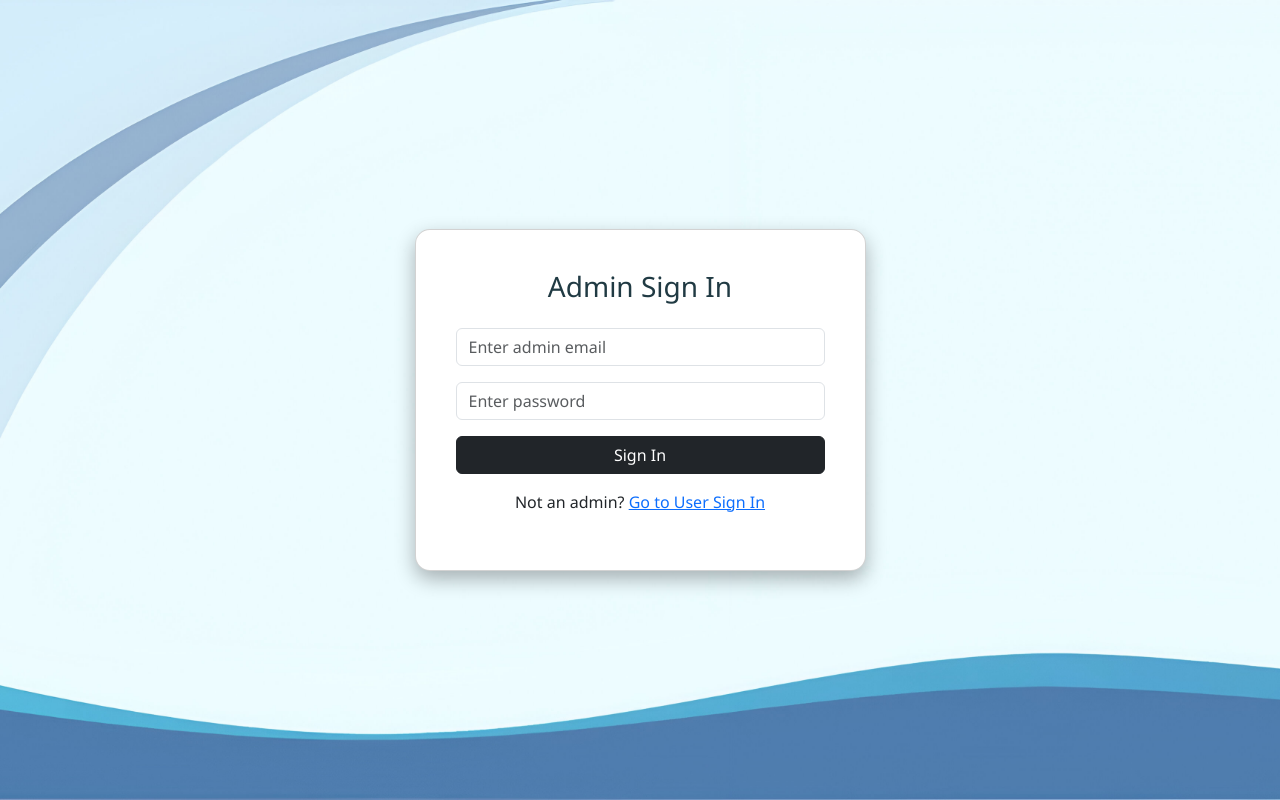
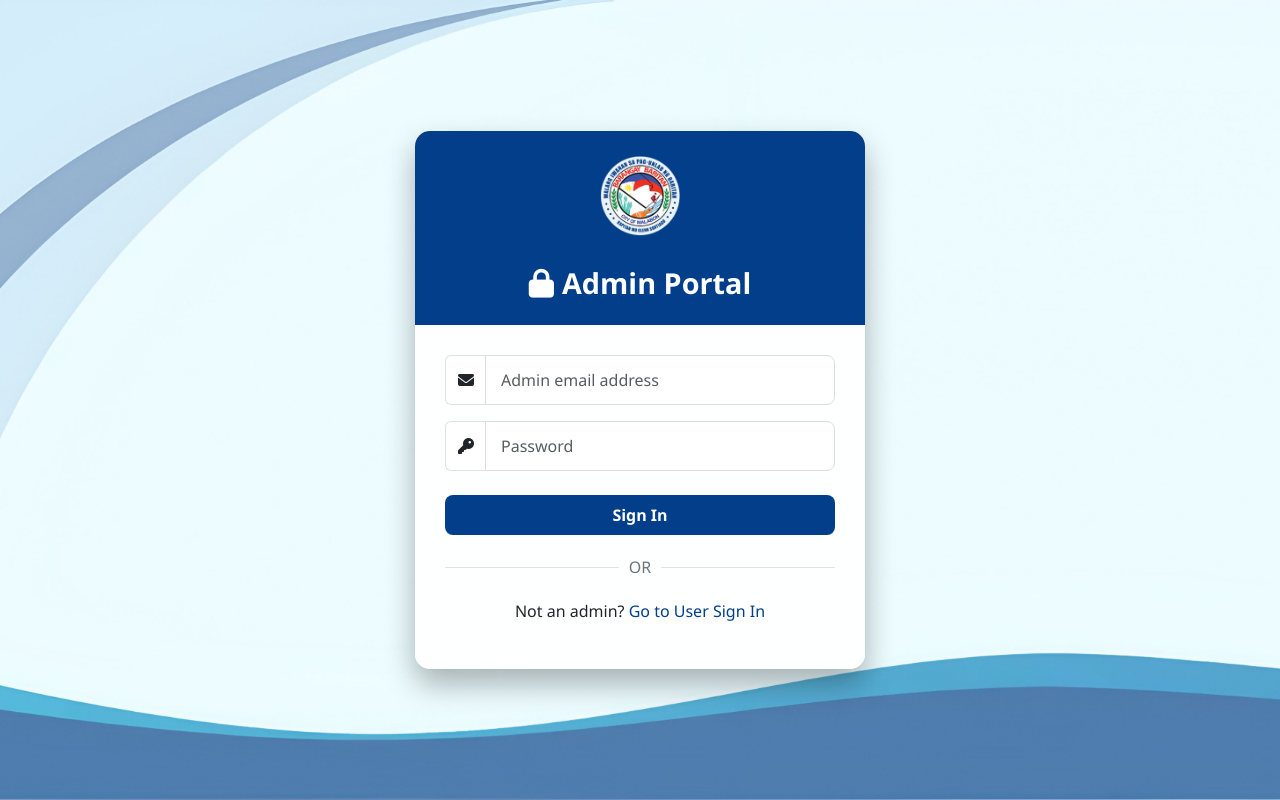
Before and after one commit to Jar1c/sysarc, a Flask app: page /admin_login in a window 1280 px wide. Run offline with Flask 3, Linux system fonts and the light colour scheme.

Commit message:
admin_login.html

```diff
--- a/templates/admin_login.html
+++ b/templates/admin_login.html
@@ -7,82 +7,302 @@
   <title>Admin Login</title>
   <link rel="icon" type="image/png" href="/static/img/brgy_baritan_logo.png">
   <link href="https://cdn.jsdelivr.net/npm/bootstrap@5.3.3/dist/css/bootstrap.min.css" rel="stylesheet">
+  <link rel="stylesheet" href="https://cdnjs.cloudflare.com/ajax/libs/font-awesome/6.4.0/css/all.min.css">
   <style>
+    :root {
+      --primary: #023e8a;
+      --primary-light: #0353a4;
+      --primary-dark: #012a5e;
+      --accent: #ff9e01;
+    }
+
     body {
       font-family: 'Segoe UI', sans-serif;
       background: url("/static/img/background.jpg") no-repeat center center fixed;
-    background-size: cover; /* makes the image cover the whole screen */
+      background-size: cover;
       height: 100vh;
       display: flex;
       align-items: center;
       justify-content: center;
+      position: relative;
+      overflow: hidden;
+    }
+
+    body::before {
+      content: '';
+      position: absolute;
+      top: 0;
+      left: 0;
+      width: 100%;
+      height: 100%;
+      z-index: 0;
+    }
+
+    .login-container {
+      position: relative;
+      z-index: 1;
+      width: 100%;
+      max-width: 450px;
+      animation: fadeIn 0.8s ease-out;
     }
 
     .card {
       border-radius: 15px;
-      box-shadow: 0px 8px 20px rgba(0, 0, 0, 0.3);
+      box-shadow: 0 15px 30px rgba(0, 0, 0, 0.3);
+      border: none;
+      overflow: hidden;
+      background: rgba(255, 255, 255, 0.95);
     }
 
-    .card h3 {
-      color: #203a43;
+    .card-header {
+      background: var(--primary);
+      color: white;
+      text-align: center;
+      padding: 25px 20px;
+      border-bottom: none;
+    }
+
+    .card-header h3 {
+      margin: 0;
+      font-weight: 600;
+      font-size: 1.8rem;
+    }
+
+    .card-body {
+      padding: 30px;
+    }
+
+    .form-control {
+      border-radius: 8px;
+      padding: 12px 15px;
+      border: 1px solid #ddd;
+      transition: all 0.3s;
+    }
+
+    .form-control:focus {
+      border-color: var(--primary);
+      box-shadow: 0 0 0 3px rgba(2, 62, 138, 0.2);
+    }
+
+    .input-group-text {
+      background: white;
+      border-right: none;
+    }
+
+    .form-control:focus + .input-group-text {
+      border-color: var(--primary);
+    }
+
+    .btn-primary {
+      background: var(--primary);
+      border: none;
+      padding: 12px;
+      font-weight: 600;
+      border-radius: 8px;
+      transition: all 0.3s;
+    }
+
+    .btn-primary:hover {
+      background: var(--primary-light);
+      transform: translateY(-2px);
+      box-shadow: 0 5px 15px rgba(2, 62, 138, 0.3);
+    }
+
+    .btn-primary:active {
+      background: var(--primary-dark);
+      transform: translateY(0);
+    }
+
+    .divider {
+      display: flex;
+      align-items: center;
+      text-align: center;
+      margin: 20px 0;
+      color: #6c757d;
+    }
+
+    .divider::before,
+    .divider::after {
+      content: '';
+      flex: 1;
+      border-bottom: 1px solid #dee2e6;
+    }
+
+    .divider span {
+      padding: 0 10px;
+    }
+
+    .loading-overlay {
+      position: fixed;
+      top: 0;
+      left: 0;
+      width: 100%;
+      height: 100%;
+      background: rgba(255, 255, 255, 0.9);
+      display: flex;
+      justify-content: center;
+      align-items: center;
+      z-index: 9999;
+      opacity: 0;
+      visibility: hidden;
+      transition: all 0.3s;
+    }
+
+    .loading-overlay.active {
+      opacity: 1;
+      visibility: visible;
+    }
+
+    .loading-spinner {
+      width: 50px;
+      height: 50px;
+      border: 5px solid rgba(2, 62, 138, 0.2);
+      border-radius: 50%;
+      border-top-color: var(--primary);
+      animation: spin 1s linear infinite;
+    }
+
+    @keyframes spin {
+      0% { transform: rotate(0deg); }
+      100% { transform: rotate(360deg); }
+    }
+
+    @keyframes fadeIn {
+      from { opacity: 0; transform: translateY(20px); }
+      to { opacity: 1; transform: translateY(0); }
+    }
+
+    .logo-container {
+      text-align: center;
+      margin-bottom: 20px;
+    }
+
+    .logo {
+      max-height: 80px;
+      margin-bottom: 10px;
+    }
+
+    .user-link {
+      color: var(--primary);
+      text-decoration: none;
+      font-weight: 500;
+      transition: all 0.3s;
+    }
+
+    .user-link:hover {
+      color: var(--primary-dark);
+      text-decoration: underline;
+    }
+
+    .alert {
+      border-radius: 8px;
+      border: none;
+      padding: 12px 15px;
+    }
+
+    .alert-danger {
+      background-color: #ffe6e6;
+      color: #d32f2f;
+    }
+
+    .alert-success {
+      background-color: #e6f4ea;
+      color: #2e7d32;
     }
   </style>
 </head>
 
 <body>
-
-  <div class="container">
-    <div class="row justify-content-center">
-      <div class="col-md-5">
-        <div class="card p-4">
-          <div class="card-body">
-            <h3 class="text-center mb-4">Admin Sign In</h3>
-
-            <!-- IMPORTANT: walang id needed, Flask na mag handle -->
-            <form method="POST" action="{{ url_for('admin_login') }}">
-              <div class="mb-3">
-                <input type="text" class="form-control" id="email" name="email" placeholder="Enter admin email"
-                  required>
+  <!-- Loading Overlay -->
+  <div class="loading-overlay" id="loadingOverlay">
+    <div class="loading-spinner"></div>
   </div>
 
+  <div class="login-container">
+    <div class="card">
+      <div class="card-header">
+        <div class="logo-container">
+          <img src="/static/img/brgy_baritan_logo.png" alt="Barangay Baritan Logo" class="logo">
+        </div>
+        <h3><i class="fas fa-lock me-2"></i>Admin Portal</h3>
+      </div>
+      <div class="card-body">
+        <form method="POST" action="{{ url_for('admin_login') }}" id="loginForm">
           <div class="mb-3">
-                <input type="password" class="form-control" id="password" name="password" placeholder="Enter password"
-                  required>
+            <div class="input-group">
+              <span class="input-group-text"><i class="fas fa-envelope"></i></span>
+              <input type="email" class="form-control" id="email" name="email" placeholder="Admin email address" required>
+            </div>
           </div>
 
-              <button type="submit" class="btn btn-dark w-100">Sign In</button>
-
-              <div class="text-center mt-3">
-                <p>Not an admin? <a href="{{ url_for('signin') }}">Go to User Sign In</a></p>
+          <div class="mb-4">
+            <div class="input-group">
+              <span class="input-group-text"><i class="fas fa-key"></i></span>
+              <input type="password" class="form-control" id="password" name="password" placeholder="Password" required>
+            </div>
           </div>
 
+          <button type="submit" class="btn btn-primary w-100 py-2">
+            <span id="loginText">Sign In</span>
+            <span id="loadingText" style="display: none;">
+              <span class="spinner-border spinner-border-sm" role="status" aria-hidden="true"></span>
+              Signing in...
+            </span>
+          </button>
 
+          <div class="divider">
+            <span>OR</span>
+          </div>
+
+          <div class="text-center">
+            <p>Not an admin? <a href="{{ url_for('signin') }}" class="user-link">Go to User Sign In</a></p>
+          </div>
         </form>
-
-
-
 
         <!-- Flash messages -->
         {% with messages = get_flashed_messages(with_categories=true) %}
         {% if messages %}
-            <div class="mt-3">
+        <div class="mt-4">
           {% for category, message in messages %}
-              <div class="alert alert-{{ 'danger' if category == 'error' else category }}">
+          <div class="alert alert-{{ 'danger' if category == 'error' else 'success' }}">
+            <i class="fas fa-{{ 'exclamation-circle' if category == 'error' else 'check-circle' }} me-2"></i>
             {{ message }}
           </div>
           {% endfor %}
         </div>
         {% endif %}
         {% endwith %}
-
-          </div>
-        </div>
       </div>
     </div>
   </div>
 
   <!-- Bootstrap JS -->
   <script src="https://cdn.jsdelivr.net/npm/bootstrap@5.3.3/dist/js/bootstrap.bundle.min.js"></script>
+
+  <script>
+    document.addEventListener('DOMContentLoaded', function() {
+      const loginForm = document.getElementById('loginForm');
+      const loginText = document.getElementById('loginText');
+      const loadingText = document.getElementById('loadingText');
+      const loadingOverlay = document.getElementById('loadingOverlay');
+
+      loginForm.addEventListener('submit', function(e) {
+        // Show loading state
+        loginText.style.display = 'none';
+        loadingText.style.display = 'inline';
+        loadingOverlay.classList.add('active');
+
+        // You can add additional validation here if needed
+
+        // Form will submit normally after this
+      });
+
+      // Handle page load complete
+      window.addEventListener('load', function() {
+        loadingOverlay.classList.remove('active');
+      });
+    });
+  </script>
 </body>
 
 </html>
```
Lines whose indentation alone changed are shown as unchanged.
